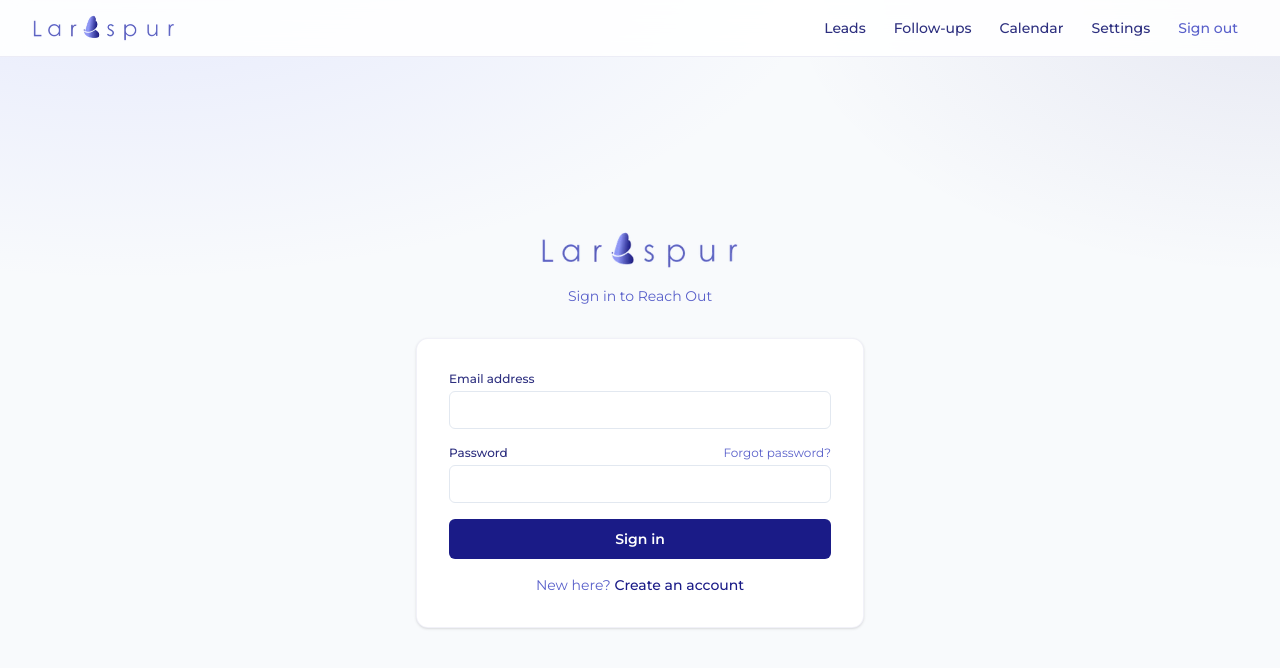
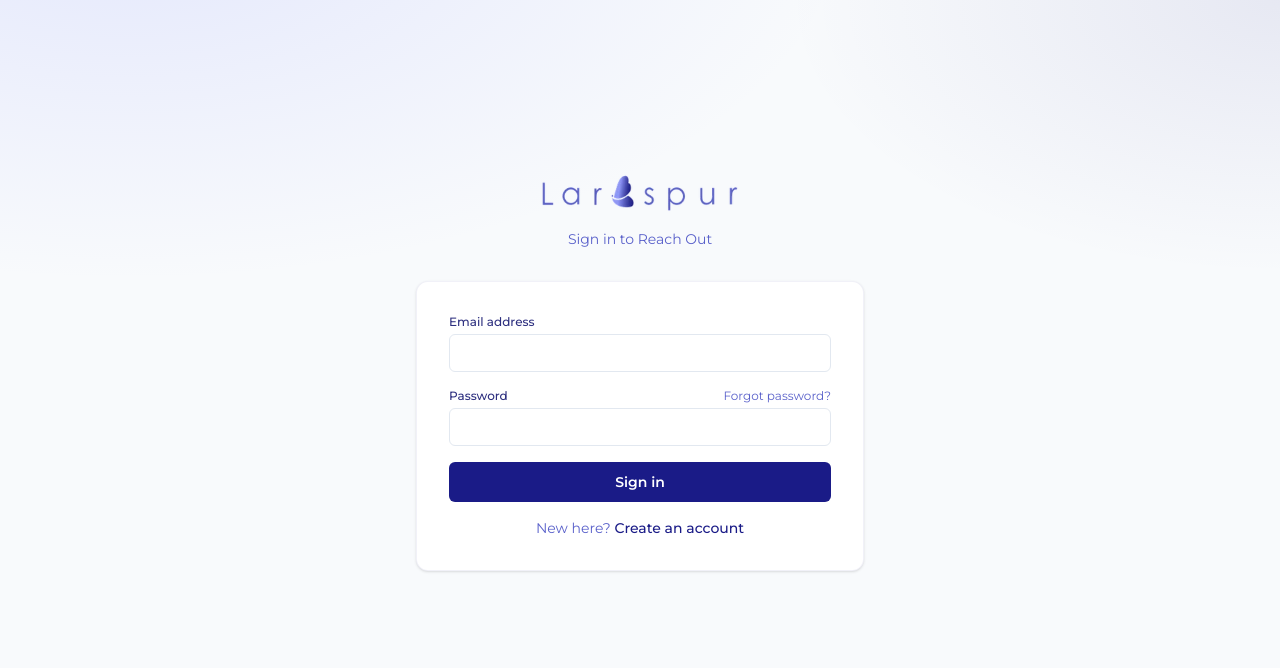
Before and after one commit to zoftwaredevelopment/larkpur-reach-out, a Next.js app: page /login in a window 1280 px wide. Shown: the top 668 px of the page. Built offline with nearby package versions, Linux system fonts and the light colour scheme; no server answers.

Commit message:
fix(brand): single wordmark only — hide BrandChrome on auth pages so logo is never duplicated

```diff
--- a/app/layout.tsx
+++ b/app/layout.tsx
@@ -1,7 +1,7 @@
 import type { Metadata } from "next";
 import { Montserrat } from "next/font/google";
 import "./globals.css";
-import { BrandChrome } from "@/components/BrandChrome";
+import { ConditionalBrandChrome } from "@/components/ConditionalBrandChrome";
 import { FAVICON_DATA_URI } from "@/lib/brand/logoAssets";
 
 const montserrat = Montserrat({
@@ -28,7 +28,7 @@ export default function RootLayout({
     <html lang="en">
       <body className={`${montserrat.className} antialiased`}>
         <div className="min-h-screen">
-          <BrandChrome />
+          <ConditionalBrandChrome />
           {children}
         </div>
       </body>
--- /dev/null
+++ b/components/ConditionalBrandChrome.tsx
@@ -0,0 +1,19 @@
+"use client";
+
+import { usePathname } from "next/navigation";
+import { BrandChrome } from "@/components/BrandChrome";
+
+const AUTH_PREFIXES = ["/login", "/signup", "/forgot-password", "/reset-password", "/auth"];
+
+/**
+ * Renders the global header only on authenticated app routes.
+ * Auth pages show a single centered wordmark in the form — never two logos.
+ */
+export function ConditionalBrandChrome() {
+  const pathname = usePathname() || "";
+  const isAuth = AUTH_PREFIXES.some(
+    (p) => pathname === p || pathname.startsWith(`${p}/`)
+  );
+  if (isAuth) return null;
+  return <BrandChrome />;
+}
```
